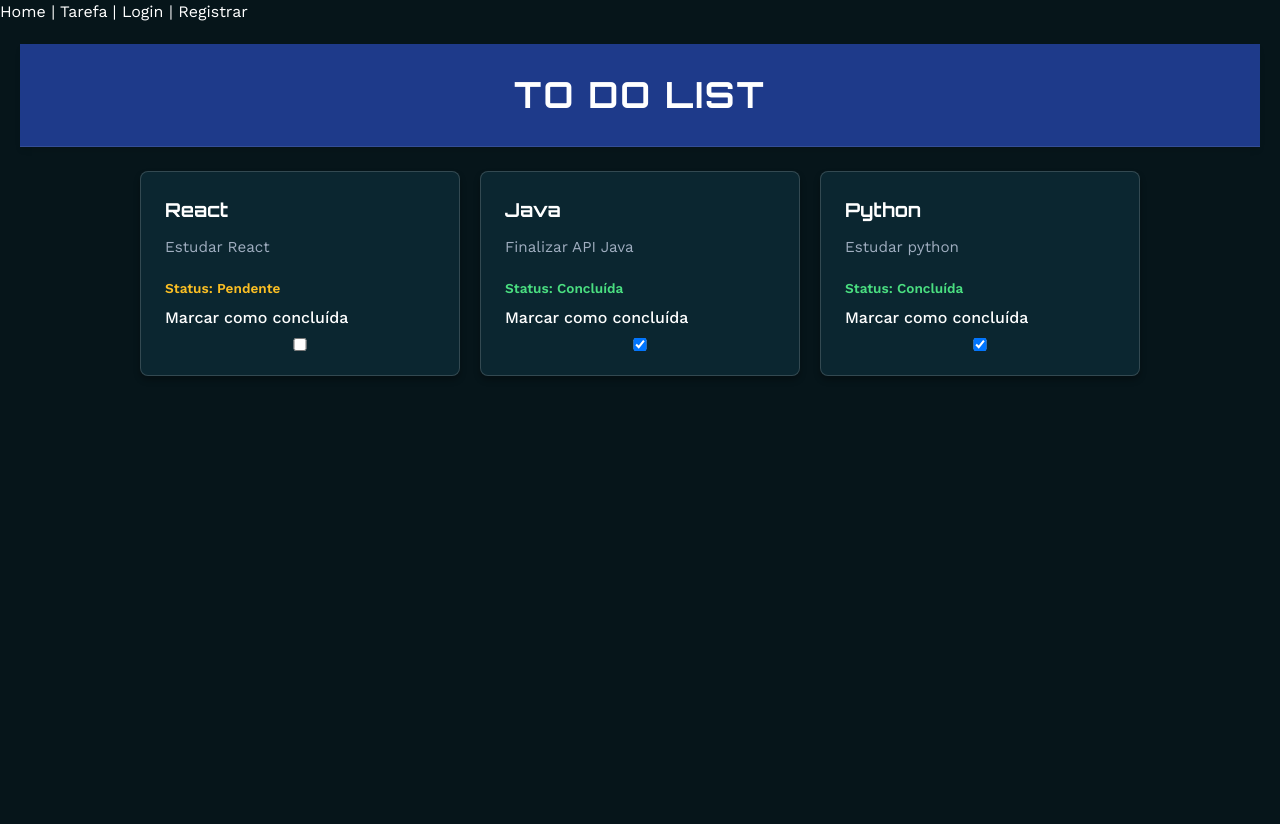
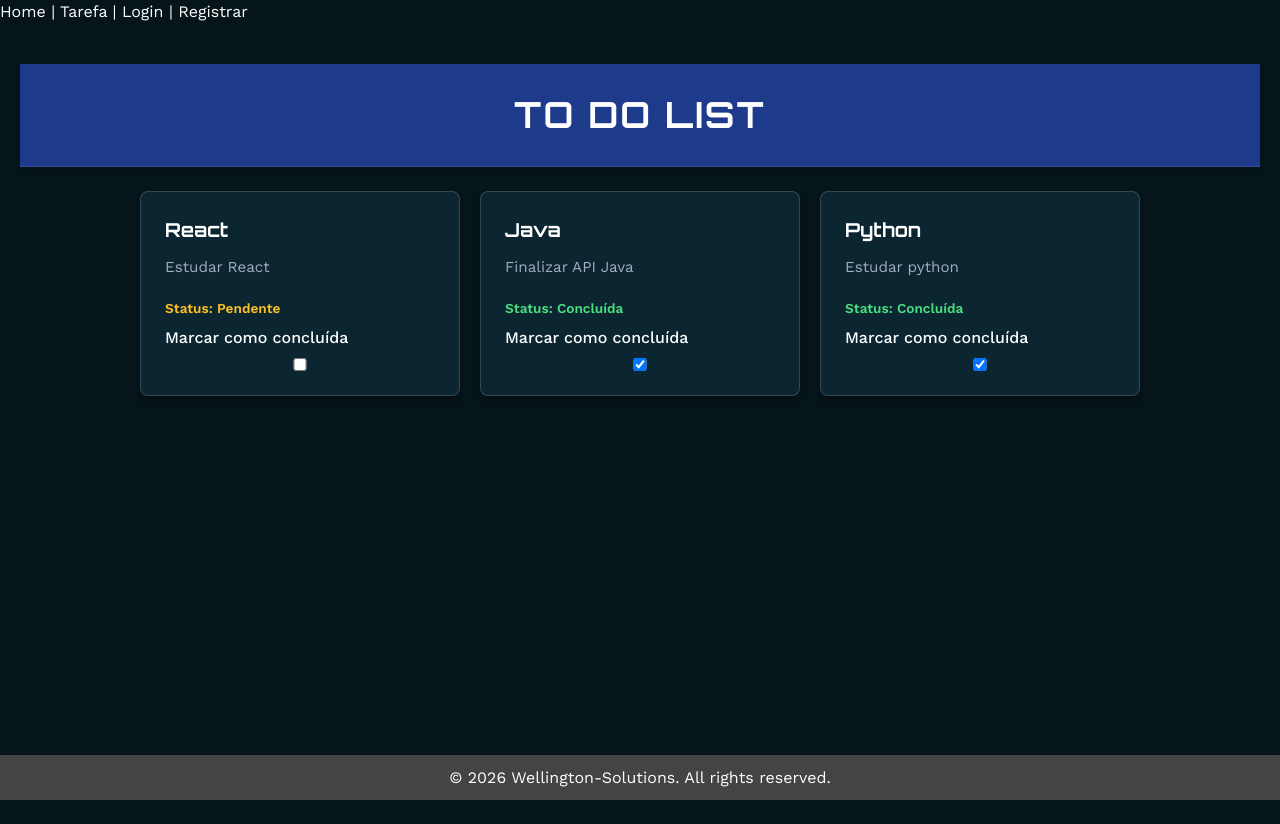
Before and after one commit to Wellington-Silva/To-do-List, a React (Vite) app: page / in a window 1280 px wide. Built offline with nearby package versions, Linux system fonts and the light colour scheme.

Commit message:
Add footer

```diff
--- /dev/null
+++ b/src/components/Footer/index.tsx
@@ -0,0 +1,9 @@
+import './styles.css';
+
+export function Footer({name}: {name?: string}) {
+    return (
+        <footer className="bg-gray-800 text-white py-4 text-center">
+            <p>&copy; {new Date().getFullYear()} {name} All rights reserved.</p>
+        </footer>
+    );
+};
--- /dev/null
+++ b/src/components/Footer/styles.css
@@ -0,0 +1,17 @@
+footer {
+    display: flex;
+    justify-content: center;
+    align-items: center;
+    background-color: #444444;
+    color: hsl(0, 0%, 100%);
+    padding: 15px;
+    width: 100%;
+    margin-top: auto;
+
+    position: fixed;
+    bottom: 0;
+    left: 0;
+    width: 100%;
+    height: 45px;
+    z-index: -1000;
+}
--- a/src/pages/AddTask/index.tsx
+++ b/src/pages/AddTask/index.tsx
@@ -2,6 +2,7 @@ import './styles.css';
 import { Label } from "../../components/Label";
 import { Input } from "../../components/Input";
 import { Title } from "../../components/Title";
+import { Footer } from "../../components/Footer";
 import { Button } from "../../components/Button";
 
 type taskType = {
@@ -25,7 +26,8 @@ function AddTask({ onEventSubmit }: { onEventSubmit: (task: taskType) => void })
     };
 
     return (
-        <form className="container" action={handleSumit}>
+        <div className="container">
+            <form className="form" action={handleSumit}>
                 <Title title="Adicionar Tarefa" />
                 <section className="body">
                     <Label htmlFor='title'>Adicionar título</Label>
@@ -36,6 +38,8 @@ function AddTask({ onEventSubmit }: { onEventSubmit: (task: taskType) => void })
                 </section>
                 <Button name="Adicionar" />
             </form>
+            <Footer name='Wellington-Solutions.'/>
+        </div>
     );
 };
 
--- a/src/pages/AddTask/styles.css
+++ b/src/pages/AddTask/styles.css
@@ -1,4 +1,4 @@
-.container {
+.form {
     display: flex;
     flex-direction: column;
     align-items: center;
@@ -6,7 +6,7 @@
     padding: 20px;
 }
 
-.container .body {
+.form .body {
     display: flex;
     flex-direction: column;
     align-items: flex-start;
@@ -20,7 +20,7 @@
     padding: 20px;
 }
 
-.container .body .label {
+.form .body .label {
     font-weight: 500;
     color: #4b5563;
     font-size: 14px;
--- a/src/pages/Home/index.tsx
+++ b/src/pages/Home/index.tsx
@@ -1,6 +1,7 @@
 import './styles.css';
 import { Card } from '../../components/Card';
 import { Title } from '../../components/Title';
+import { Footer } from '../../components/Footer';
 
 function Home({ tasks, onToggleTask }: { tasks: any[]; onToggleTask: (id: number) => void }) {
     return (
@@ -18,6 +19,7 @@ function Home({ tasks, onToggleTask }: { tasks: any[]; onToggleTask: (id: number
                     />
                 ))}
             </div>
+            <Footer name='Wellington-Solutions.'/>
         </div>
     );
 }
--- a/src/pages/Home/styles.css
+++ b/src/pages/Home/styles.css
@@ -4,6 +4,7 @@
     align-items: center;
     padding: 40px 20px;
     min-height: 100vh;
+    box-sizing: border-box;
 }
 
 .card-container {
@@ -13,6 +14,7 @@
     width: 100%;
     max-width: 1000px;
     margin-top: 24px;
+    margin-bottom: 40px;
 }
 
 @media (min-width: 768px) {
--- a/src/pages/Login/index.tsx
+++ b/src/pages/Login/index.tsx
@@ -3,6 +3,7 @@ import { Title } from '../../components/Title';
 import { Input } from '../../components/Input';
 import { Label } from '../../components/Label';
 import { useNavigate } from 'react-router-dom';
+import { Footer } from '../../components/Footer';
 import { Button } from '../../components/Button';
 
 type LoginTypes = {
@@ -48,6 +49,7 @@ function Login({ onLoginSubmit }: { onLoginSubmit: (data: LoginTypes) => boolean
 
                 <Button name='Entrar' />
             </form>
+            <Footer name='Wellington-Solutions.'/>
         </div>
     );
 };
--- a/src/pages/Profile/index.tsx
+++ b/src/pages/Profile/index.tsx
@@ -4,6 +4,7 @@ import { useNavigate } from 'react-router-dom';
 import { Title } from '../../components/Title';
 import { Label } from '../../components/Label';
 import { Input } from '../../components/Input';
+import { Footer } from '../../components/Footer';
 import { Button } from '../../components/Button';
 
 type userType = {
@@ -94,6 +95,7 @@ function Profile({ user, onLogout, onUpdate }: { user: userType | null; onLogout
                     </>
                 )}
             </div>
+            <Footer name='Wellington-Solutions.'/>
         </div>
     );
 };
--- a/src/pages/Register/index.tsx
+++ b/src/pages/Register/index.tsx
@@ -2,6 +2,7 @@ import './styles.css';
 import { Label } from '../../components/Label';
 import { Input } from '../../components/Input';
 import { Title } from '../../components/Title';
+import { Footer } from '../../components/Footer';
 import { Button } from '../../components/Button';
 
 type userType = {
@@ -57,6 +58,7 @@ function Register ({ onEventSubmit }: { onEventSubmit: (user: userType) => void
 
                 <Button name='Registrar' />
             </form>
+            <Footer name='Wellington-Solutions.'/>
         </div>
     );
 };
```
Lines whose indentation alone changed are shown as unchanged.
